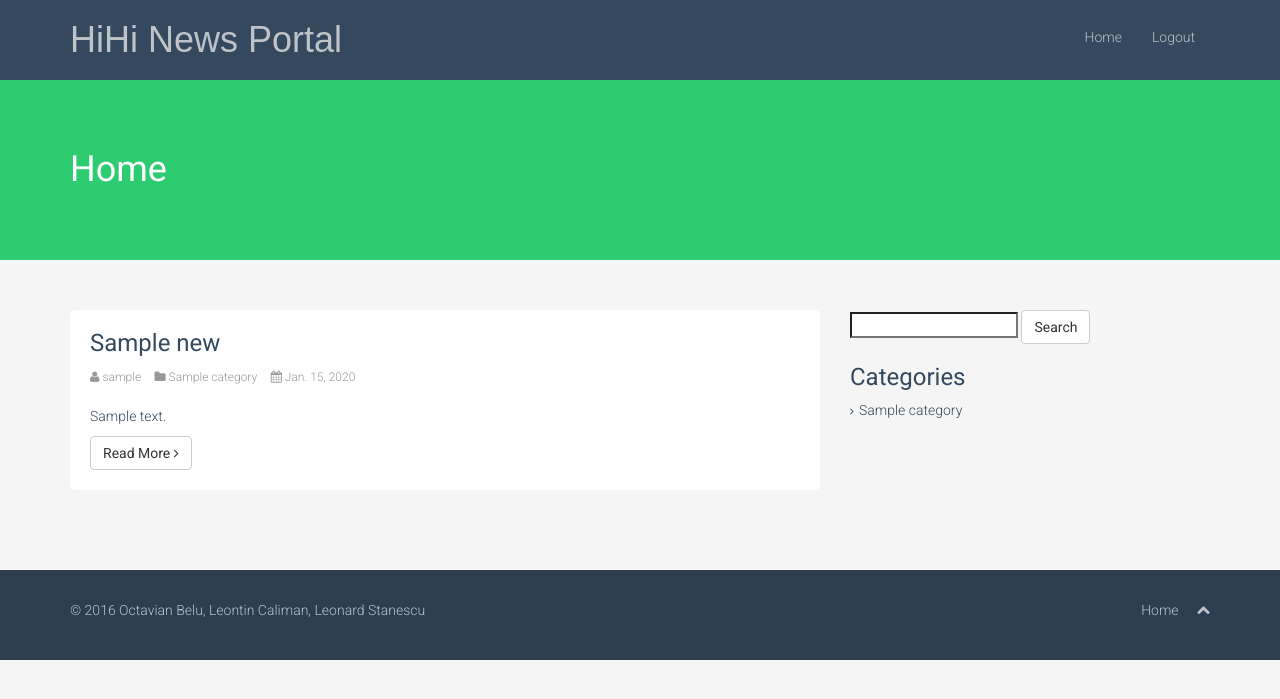
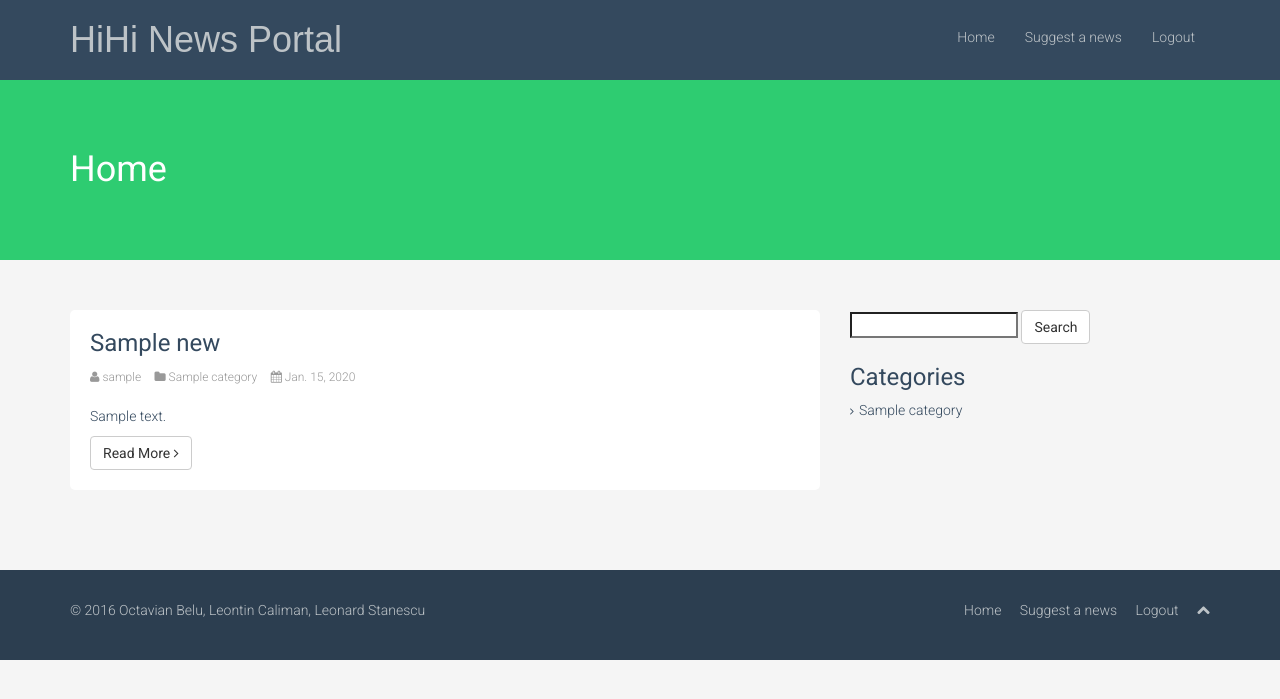
Before and after one commit to awpcourse/hihi-news-portal, a Django app: page / in a window 1280 px wide. Shown: the top 699 px of the page. Run offline with Django 3.2, Linux system fonts and the light colour scheme; a user stored in the database is signed in; tables that the repository leaves empty hold one stand-in row (values such as "Sample post"); parts of the project's set-up code (start-up, migrations or seed data) failed here and were passed over.

Commit message:
Added all links to menu

```diff
--- a/news_portal/templates/base.html
+++ b/news_portal/templates/base.html
@@ -45,6 +45,7 @@
                 <ul class="nav navbar-nav navbar-right">
                     <li><a href="{% url 'index' %}">Home</a></li>
                     {% if user.is_authenticated %}
+                        <li><a href="{% url 'suggest_post' %}">Suggest a news</a></li>
                         <li><a href="{% url 'logout' %}">Logout</a></li>
                     {% else %}
                         <li><a href="{% url 'login' %}">Login</a></li>
@@ -92,6 +93,13 @@
                 <div class="col-sm-6">
                     <ul class="pull-right">
                         <li><a href="{% url 'index' %}">Home</a></li>
+                        {% if user.is_authenticated %}
+                            <li><a href="{% url 'suggest_post' %}">Suggest a news</a></li>
+                            <li><a href="{% url 'logout' %}">Logout</a></li>
+                        {% else %}
+                            <li><a href="{% url 'login' %}">Login</a></li>
+                            <li><a href="{% url 'register_user' %}">Register</a></li>
+                        {% endif %}
                         <li><a id="gototop" class="gototop" href="#"><i class="icon-chevron-up"></i></a></li><!--#gototop-->
                     </ul>
                 </div>
```
